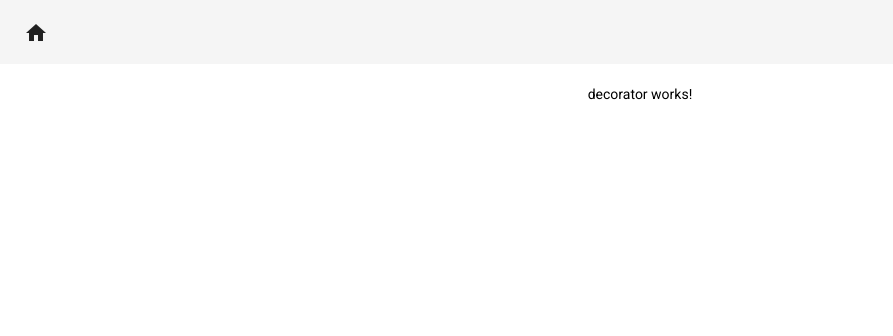
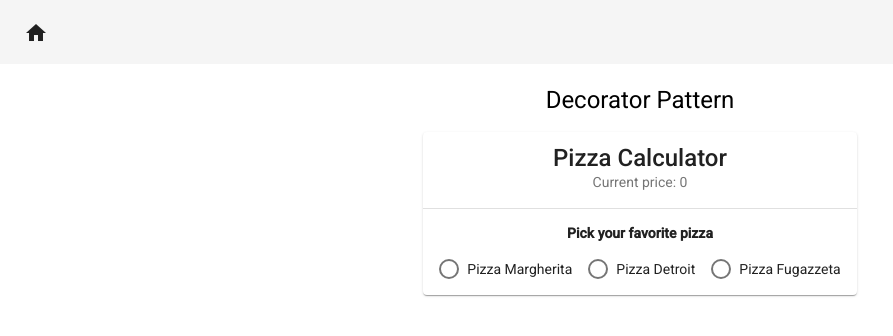
Before and after one commit to Itchimonji/design-patterns-in-angular, an Angular app: page /decorator in a window 1280 px wide. Shown: the top 336 px of the page, without its empty margins (0-893 px from the left). Built offline with nearby package versions, Linux system fonts and the light colour scheme.

Commit message:
feature(): add decorator pattern

```diff
--- a/src/app/09. Decorator/decorator/decorator.component.html
+++ b/src/app/09. Decorator/decorator/decorator.component.html
@@ -1 +1,38 @@
-<p>decorator works!</p>
+<div class="container">
+  <h1>
+    Decorator Pattern
+  </h1>
+  <div class="content">
+    <mat-card>
+      <mat-card-title>
+        Pizza Calculator
+      </mat-card-title>
+      <mat-card-subtitle>
+        Current price: {{ price }}
+      </mat-card-subtitle>
+      <mat-divider></mat-divider>
+      <mat-card-content>
+        <label id="radio-group"><b>Pick your favorite pizza</b></label>
+        <mat-radio-group
+          aria-labelledby="radio-group"
+          [(ngModel)]="pizza">
+          <mat-radio-button class="example-radio-button" *ngFor="let pizza of pizzas" [value]="pizza">
+            <div>{{ pizza.getTopping() }}</div>
+          </mat-radio-button>
+        </mat-radio-group>
+      </mat-card-content>
+      <mat-card-actions *ngIf="pizza != null">
+        <button mat-raised-button color="primary" (click)="btnCheese()">With cheese</button>
+        <button mat-raised-button color="primary" (click)="btnMushrooms()">With mushrooms</button>
+        <button mat-raised-button color="primary" (click)="btnJalapeno()">With jalapeno</button>
+        <button mat-raised-button color="primary" (click)="btnCheeseAndJalapeno()">With cheese & jalapeno</button>
+        <button mat-raised-button color="primary" (click)="btnCheeseAndMushrooms()">With cheese & mushrooms</button>
+      </mat-card-actions>
+      <mat-card-footer>
+        <div *ngFor="let topping of toppings">
+          {{ topping }}
+        </div>
+      </mat-card-footer>
+    </mat-card>
+  </div>
+</div>
--- a/src/app/09. Decorator/decorator/decorator.component.scss
+++ b/src/app/09. Decorator/decorator/decorator.component.scss
@@ -0,0 +1,37 @@
+button {
+  margin-top: 5px !important;
+}
+
+div {
+  text-align: center;
+}
+
+div.container {
+  display: flex;
+  flex-direction: column;
+  align-items: center;
+}
+
+div.content {
+  display: flex;
+  flex-direction: row;
+}
+
+label {
+  margin-bottom: 15px;
+}
+
+mat-card-content {
+  display: flex;
+  flex-direction: column;
+  padding-top: 15px;
+  align-items: center;
+}
+
+mat-radio-group {
+  display: flex;
+}
+
+.mat-radio-button ~ .mat-radio-button {
+  margin-left: 16px;
+}
--- a/src/app/09. Decorator/decorator/decorator.component.ts
+++ b/src/app/09. Decorator/decorator/decorator.component.ts
@@ -1,15 +1,65 @@
 import { Component, OnInit } from '@angular/core';
+import { Margherita, Pizza, Detroit, Fugazzeta } from '../models/pizza.model';
+import {
+  ExtraCheeseToppingDecorator,
+  JalapenoToppingDecorator,
+  MushroomToppingDecorator
+} from '../models/topping.decorator';
 
 @Component({
   selector: 'app-decorator',
   templateUrl: './decorator.component.html',
   styleUrls: ['./decorator.component.scss']
 })
-export class DecoratorComponent implements OnInit {
+export class DecoratorComponent {
+  public price: number;
+  public toppings: string[];
+  public pizzas: Pizza[];
 
-  constructor() { }
+  public pizza: Pizza;
 
-  ngOnInit(): void {
+  constructor() {
+    this.price = 0;
+    this.toppings = new Array<string>();
+    this.initPizzas();
   }
 
+  public btnCheese(): void {
+    const decorator = new ExtraCheeseToppingDecorator(this.pizza);
+    this.logOrder(decorator);
+  }
+
+  public btnMushrooms(): void {
+    const decorator = new MushroomToppingDecorator(this.pizza);
+    this.logOrder(decorator);
+  }
+
+  public btnJalapeno(): void {
+    const decorator = new JalapenoToppingDecorator(this.pizza);
+    this.logOrder(decorator);
+  }
+
+  public btnCheeseAndJalapeno(): void {
+    const cheeseDecorator = new ExtraCheeseToppingDecorator(this.pizza);
+    const cheeseAndJalapenoDecorator = new JalapenoToppingDecorator(cheeseDecorator);
+    this.logOrder(cheeseAndJalapenoDecorator);
+  }
+
+  public btnCheeseAndMushrooms(): void {
+    const cheeseDecorator = new ExtraCheeseToppingDecorator(this.pizza);
+    const cheeseAndMushroomDecorator = new MushroomToppingDecorator(cheeseDecorator);
+    this.logOrder(cheeseAndMushroomDecorator);
+  }
+
+  private logOrder(decorator: Pizza) {
+    this.price = decorator.getPrice();
+    this.toppings.push(decorator.getTopping());
+  }
+
+  private initPizzas() {
+    this.pizzas = new Array<Pizza>();
+    this.pizzas.push(new Margherita());
+    this.pizzas.push(new Detroit());
+    this.pizzas.push(new Fugazzeta());
+  }
 }
--- /dev/null
+++ b/src/app/09. Decorator/models/pizza.model.ts
@@ -0,0 +1,43 @@
+// inspired by https://stackoverflow.com/a/2707425
+
+export interface Pizza {
+  getPrice(): number;
+  getTopping(): string;
+}
+
+class BasePizza implements Pizza {
+  protected price: number;
+  protected topping: string;
+
+  public getPrice(): number {
+    return this.price;
+  }
+
+  public getTopping(): string {
+    return this.topping;
+  }
+}
+
+export class Margherita extends BasePizza implements Pizza {
+  constructor() {
+    super();
+    this.price = 5.95;
+    this.topping = 'Pizza Margherita';
+  }
+}
+
+export class Detroit extends BasePizza implements Pizza {
+  constructor() {
+    super();
+    this.price = 7.99;
+    this.topping = 'Pizza Detroit';
+  }
+}
+
+export class Fugazzeta extends BasePizza implements Pizza {
+  constructor() {
+    super();
+    this.price = 6.89;
+    this.topping = 'Pizza Fugazzeta';
+  }
+}
--- /dev/null
+++ b/src/app/09. Decorator/models/topping.decorator.ts
@@ -0,0 +1,56 @@
+import { Pizza } from './pizza.model';
+
+export class ExtraCheeseToppingDecorator implements Pizza {
+  readonly priceCheese: number = 1.3;
+  protected pizza: Pizza;
+
+  constructor(pizzaToDecorate: Pizza) {
+    this.pizza = pizzaToDecorate;
+  }
+
+  public getPrice(): number {
+    return this.pizza.getPrice() + this.priceCheese;
+  }
+
+  public getTopping(): string {
+    return this.pizza.getTopping() + '.. with extra cheese';
+  }
+}
+
+export class MushroomToppingDecorator implements Pizza {
+  readonly priceMushrooms: number = 0.9;
+  protected pizza: Pizza;
+
+  constructor(pizzaToDecorate: Pizza) {
+    this.pizza = pizzaToDecorate;
+  }
+
+  public getPrice(): number {
+    return this.pizza.getPrice() + this.priceMushrooms;
+  }
+
+  public getTopping(): string {
+    return this.pizza.getTopping() + '.. with extra mushrooms';
+  }
+}
+
+export class JalapenoToppingDecorator implements Pizza {
+  readonly priceJalapeno: number = 1.5;
+  protected pizza: Pizza;
+
+  constructor(pizzaToDecorate: Pizza) {
+    this.pizza = pizzaToDecorate;
+  }
+
+  public getPrice(): number {
+    return this.pizza.getPrice() + this.priceJalapeno;
+  }
+
+  public getTopping(): string {
+    return this.pizza.getTopping() + '.. with extra jalapeno';
+  }
+
+  public extraHot(): number {
+    return 0.8;
+  }
+}
--- a/src/app/xx. components/Home/home/home.component.html
+++ b/src/app/xx. components/Home/home/home.component.html
@@ -33,6 +33,9 @@
       <a mat-raised-button [routerLink]="['/facade']" routerLinkActive="facade" color="primary">
         Facade
       </a>
+      <a mat-raised-button [routerLink]="['/decorator']" routerLinkActive="decorator" color="primary">
+        Decorator
+      </a>
     </mat-card-content>
   </mat-card>
 
```
Also changed, not shown: src/app/09. Decorator/decorator.module.ts (+4 -6 lines), src/app/09. Decorator/models/email.decorator.ts (deleted, +0 -12 lines), src/app/09. Decorator/models/notifier.model.ts (deleted, +0 -10 lines), src/app/09. Decorator/models/sms.decorator.ts (deleted, +0 -12 lines), .eslintrc.js.
